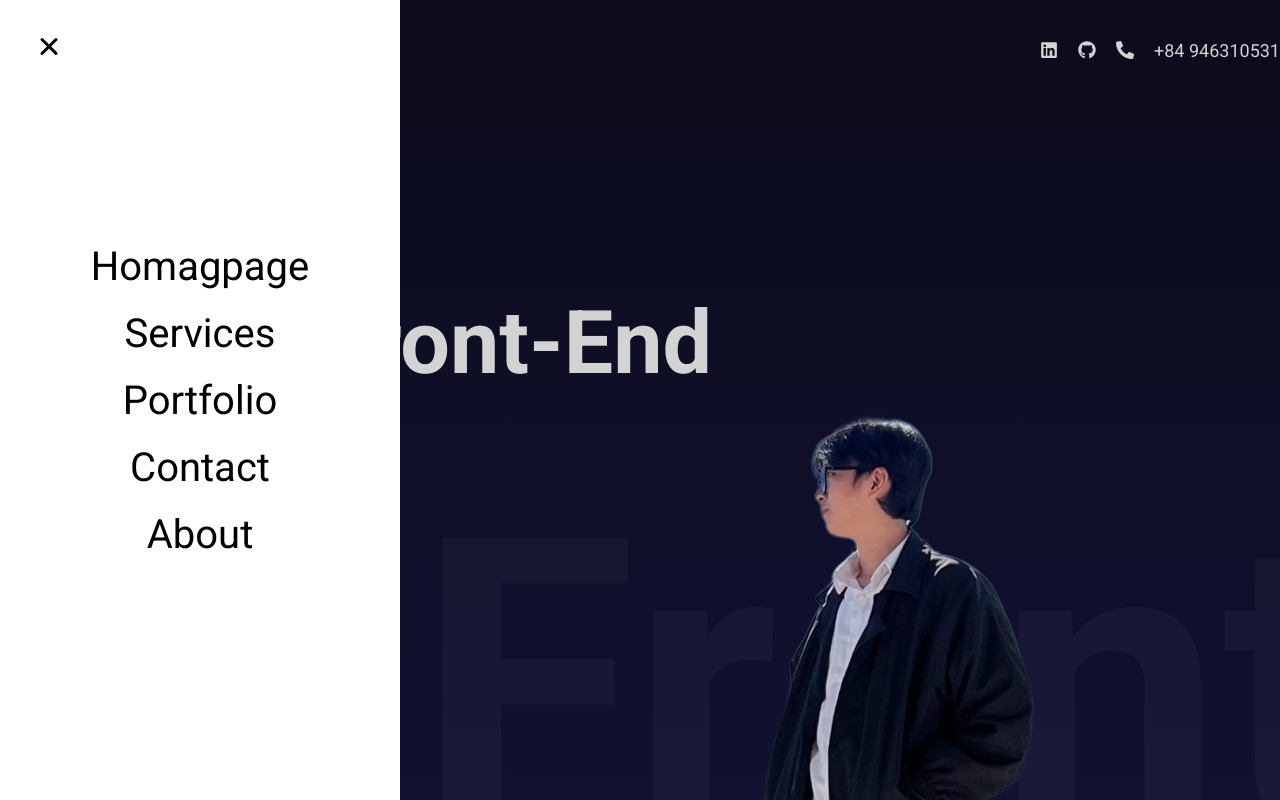
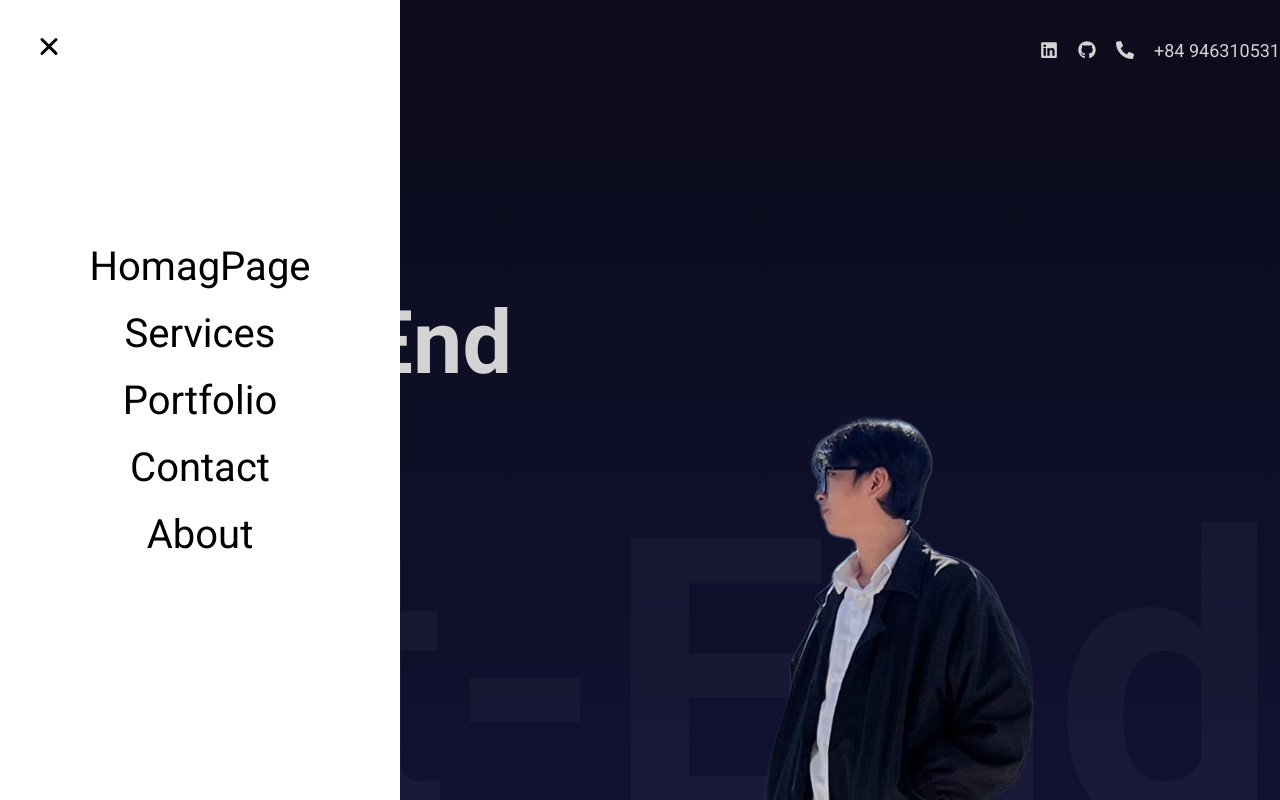
Before and after one commit to baophan-developer/portfolio, a React (Vite) app: page / in a window 1280 px wide. Both pictures are taken after a click on the button 50 px from the left and 50 px from the top of the page. Shown: the top 800 px of the page. Built offline with nearby package versions, Linux system fonts and the light colour scheme.

Commit message:
something change content

```diff
--- a/eslint.config.js
+++ b/eslint.config.js
@@ -23,7 +23,7 @@ export default tseslint.config(
                 "warn",
                 { allowConstantExport: true },
             ],
-            "typescript-eslint/no-explicit-any": "off",
+            "@typescript-eslint/no-explicit-any": "off",
         },
     }
 );
--- a/src/components/Hero/index.tsx
+++ b/src/components/Hero/index.tsx
@@ -103,7 +103,7 @@ const Hero = () => {
         };
     }, []);
 
-    const silderVariants: Variants = useMemo(() => {
+    const sliderVariants: Variants = useMemo(() => {
         return {
             initial: {
                 x: 0,
@@ -130,12 +130,16 @@ const Hero = () => {
                     <motion.h2 variants={textVariants}>
                         {firstName}, {lastName}
                     </motion.h2>
-                    <motion.h1 variants={textVariants}>{currentLevel}</motion.h1>
+                    <motion.h1 variants={textVariants}>
+                        {currentLevel}
+                    </motion.h1>
                     <ButtonList>
                         <motion.button variants={textVariants}>
                             See the Latest Works
                         </motion.button>
-                        <motion.button variants={textVariants}>Contact Me</motion.button>
+                        <motion.button variants={textVariants}>
+                            Contact Me
+                        </motion.button>
                     </ButtonList>
                     <motion.img
                         variants={textVariants}
@@ -146,7 +150,7 @@ const Hero = () => {
                 </TextContainer>
             </WrapperTextContainer>
             <SlidingTextContainer
-                variants={silderVariants}
+                variants={sliderVariants}
                 initial="initial"
                 animate="animate"
             >
--- a/src/components/Sidebar/Button/index.tsx
+++ b/src/components/Sidebar/Button/index.tsx
@@ -2,7 +2,7 @@ import { motion } from "framer-motion";
 import React, { ButtonHTMLAttributes } from "react";
 import styled from "styled-components";
 
-export const Conatiner = styled.button`
+export const Container = styled.button`
     width: 50px;
     height: 50px;
     position: fixed;
@@ -58,9 +58,9 @@ export const Button = (props: ButtonProps) => {
     const { icon, children, ...rest } = props;
 
     return (
-        <Conatiner {...rest}>
+        <Container {...rest}>
             {icon ? icon : <IconDefault />}
             {children}
-        </Conatiner>
+        </Container>
     );
 };
--- a/src/components/Sidebar/Links/index.tsx
+++ b/src/components/Sidebar/Links/index.tsx
@@ -37,7 +37,7 @@ const Links = () => {
         };
     }, []);
 
-    const itemVarients: Variants = useMemo(() => {
+    const itemVariants: Variants = useMemo(() => {
         return {
             open: {
                 y: 0,
@@ -55,7 +55,7 @@ const Links = () => {
             {NameLinks.map((item) => {
                 return (
                     <Item
-                        variants={itemVarients}
+                        variants={itemVariants}
                         whileHover={{
                             scale: 1.1,
                         }}
--- a/src/constants/index.ts
+++ b/src/constants/index.ts
@@ -1,5 +1,5 @@
 export enum NameLinkIds {
-    Homagpage = "Homagpage",
+    HomagPage = "HomagPage",
     Services = "Services",
     Portfolio = "Portfolio",
     Contact = "Contact",
--- a/src/database/index.ts
+++ b/src/database/index.ts
@@ -15,7 +15,7 @@ export const myEducation: ListEducation = [
     },
 ];
 
-export const mySumary: string =
+export const mySummary: string =
     "I have one year of experience in developing websites within the finance and banking sector. My expertise includes using programming languages and related libraries such as React, Typescript, React Router Dom, React Hook Form and TanStack Query. With My experience, I am confident in my ability to contribute value and help develop high-quality products for the company.";
 
 export const myObjective: string =
@@ -26,7 +26,7 @@ export const myInformation: Information = {
     lastName: "Phan Hoai",
     address: "Bui Van Ba, District 7, Ho Chi Minh, Viet Nam",
     phoneNumber: "+84 946310531",
-    currentLevel: "Fresher Front-End Developer",
+    currentLevel: "Jr. Front-End Developer",
 };
 
 export const mySocial: Social = {
@@ -60,7 +60,7 @@ export const myFrontEnd: Technical = {
         "React Hook Form",
         "React Router Dom",
         "Ant Design",
-        "Meterial UI",
+        "Material UI",
         "Styled component",
     ],
 };
@@ -84,10 +84,10 @@ export const myExperience: ListExperience = [
         description:
             "This project is part of the company's programming training. The goal of the project is to provide user with interactive features on the website, such as viewing bookings on a calendar and checking room availability. Administrators are provided with features to manage user permissions and monitor the availability status of room.",
         tasks: [
-            "Be reponsible for developing the front end that allows user interaction.",
-            "Be reponsible for adding the pages login, register and forgot password.",
-            "Be reponsible for adding the pages management meeting room, user and rule of user.",
-            "Be reponsible for adding the page management booking room allows user book, view and cancel bookings.",
+            "Be responsible for developing the front end that allows user interaction.",
+            "Be responsible for adding the pages login, register and forgot password.",
+            "Be responsible for adding the pages management meeting room, user and rule of user.",
+            "Be responsible for adding the page management booking room allows user book, view and cancel bookings.",
         ],
     },
     {
--- a/src/interfaces/index.ts
+++ b/src/interfaces/index.ts
@@ -47,7 +47,7 @@ export interface Experience {
     nameCompany: string;
     nameProject: string;
     teamSize: number;
-    /**rangeTiem: [start time, end time] */
+    /**rangeTime: [start time, end time] */
     rangeTime: [string, string];
     technicalUsed: string[];
     description: string;
```
